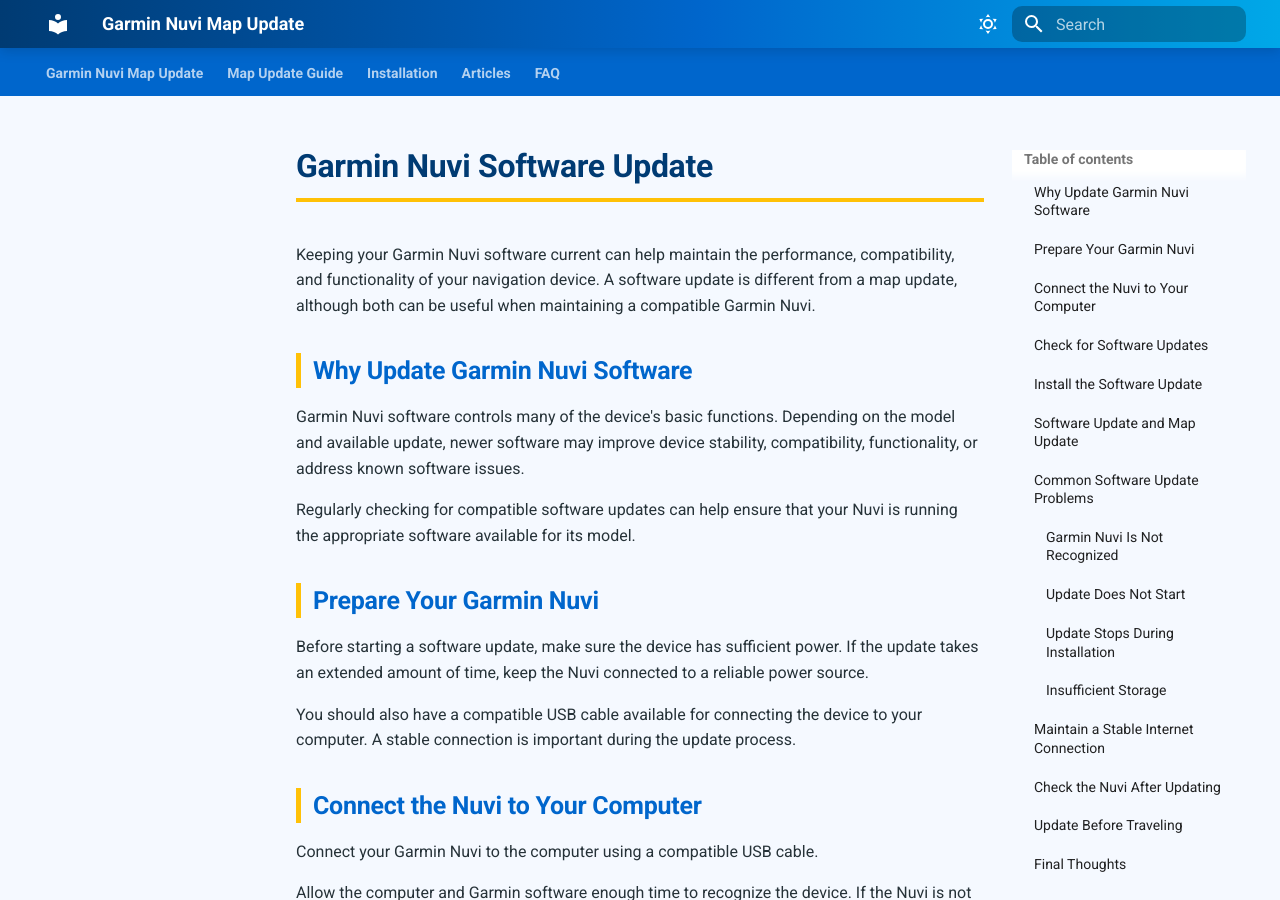
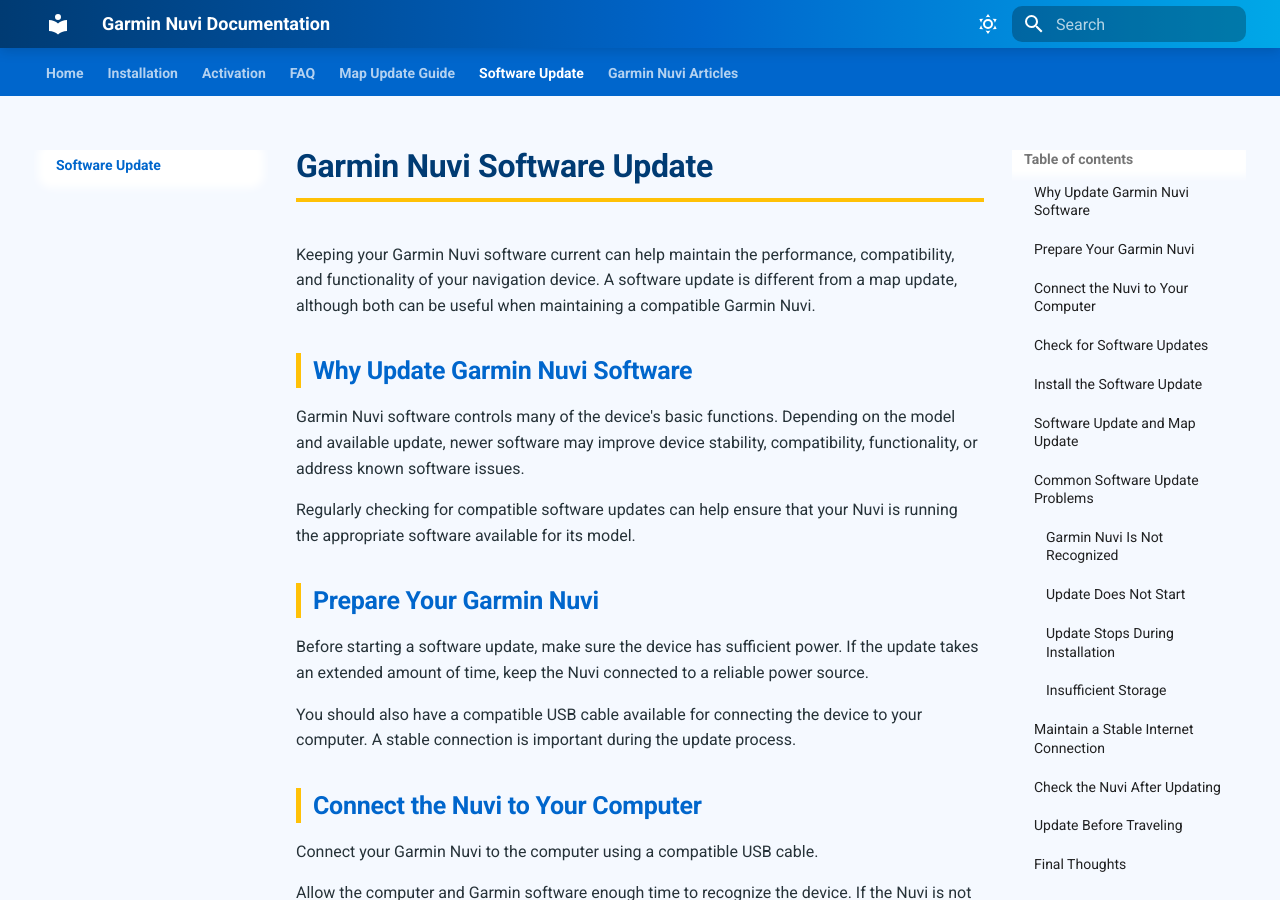
Before and after one commit to garmingpshub/garminnuviupdate, an MkDocs documentation site: the page built from docs/software-update.md, in a window 1280 px wide and 900 px high. Built offline with MkDocs 1.6.1 and Material for MkDocs 9.7.7, drawn with Linux system fonts in a browser that asks for light colours.

```diff
--- a/mkdocs.yml
+++ b/mkdocs.yml
@@ -1,5 +1,5 @@
-site_name: Garmin Nuvi Map Update
-site_description: Garmin Nuvi Map Update Documentation
+site_name: Garmin Nuvi Documentation
+site_description: Garmin Nuvi Map and Navigation Update Guide
 site_author: Garmin Nuvi
 
 theme:
@@ -37,23 +37,18 @@ theme:
     text: Roboto
     code: Roboto Mono
 
-  favicon: assets/logo.png
-
 nav:
-  - Garmin Nuvi Map Update: index.md
-
+  - Home: index.md
+  - Installation: installation.md
+  - Activation: activation.md
+  - FAQ: faq.md
   - Map Update Guide: map-update-guide.md
-  - Installation: installation.md
-
-  - Articles:
-      - Garmin 1350 Nuvi Update: Articles/index.md
-      - garmin Nuvi Software Update: Articles/garmin-nuvi-software-update.md
+  - Software Update: software-update.md
+  - Garmin Nuvi Articles:
+      - Garmin Nuvi 1300 Update: Articles/garmin-1300-nuvi-update.md
+      - Garmin Nuvi 1450 Update: Articles/garmin-nuvi-1450-update.md
       - Garmin Nuvi Navigation Update: Articles/garmin-nuvi-navigation-update.md
-      - garmin nuvi 1450 update: Articles/garmin-nuvi-1450-update.md
-      - garmin 1300 nuvi update: Articles/garmin-1300-nuvi-update.md
-
-
-  - FAQ: faq.md
+      - Garmin Nuvi Software Update: Articles/garmin-nuvi-software-update.md
 
 extra_css:
   - stylesheets/style.css
@@ -64,7 +59,3 @@ markdown_extensions:
   - toc:
       permalink: true
   - fenced_code
-  - attr_list
-  - pymdownx.highlight
-  - pymdownx.tabbed
-  - pymdownx.superfences
--- /dev/null
+++ b/requirements.txt
@@ -0,0 +1,2 @@
+mkdocs
+mkdocs-material
```
